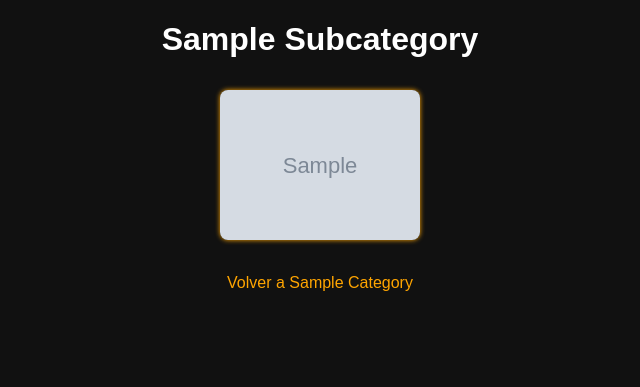
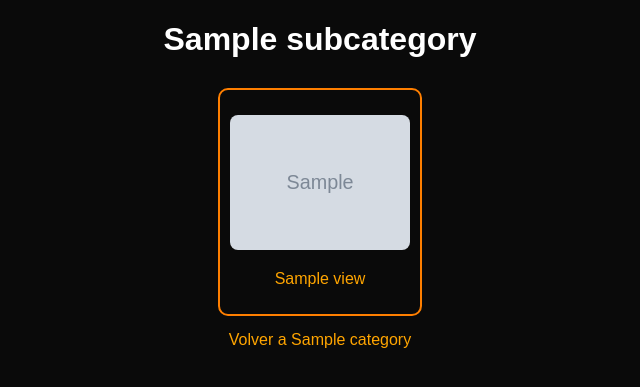
Before and after one commit to Pacoautor/phomagic, a Django app: template products/templates/view_products.html in a window 1280 px wide. Shown: the top 387 px of the page, without its empty margins (320-960 px from the left). Run offline with Django 3.2, Linux system fonts and the light colour scheme; the template is opened without the code that fills it: most values are stand-ins (such as "Sample title", 1, 10 or a date in 2020); grey boxes marked "Sample" are stand-in pictures; parts of the project's set-up code (start-up, migrations or seed data) failed here and were passed over.

Commit message:
🚀 Corregir rutas y flujo completo de vistas hasta upload_photo

```diff
--- a/products/templates/view_products.html
+++ b/products/templates/view_products.html
@@ -2,23 +2,27 @@
 <html lang="es">
 <head>
     <meta charset="UTF-8">
-    <title>{{ subcategory|title }}</title>
+    <title>{{ subcategory }}</title>
     <style>
-        body { background-color: #111; color: #fff; text-align: center; font-family: Arial; }
-        img { margin: 10px; width: 200px; height: auto; border-radius: 8px; box-shadow: 0 0 5px #ffa500; }
-        a { color: #ffa500; text-decoration: none; display: block; margin-top: 20px; }
-        a:hover { text-decoration: underline; }
+        body { background-color: #0a0a0a; color: white; text-align: center; font-family: Arial; }
+        .container { display: flex; justify-content: center; flex-wrap: wrap; gap: 20px; margin-top: 30px; }
+        .view-card { border: 2px solid #ff7f00; border-radius: 10px; padding: 10px; width: 180px; cursor: pointer; }
+        .view-card img { width: 100%; border-radius: 8px; }
+        a { text-decoration: none; color: orange; display: block; margin-top: 15px; }
     </style>
 </head>
 <body>
-    <h1>{{ subcategory|title }}</h1>
-    {% if images %}
-        {% for img in images %}
-            <img src="{{ img }}" alt="{{ subcategory }}">
+    <h1>{{ subcategory }}</h1>
+    <div class="container">
+        {% for view in views %}
+        <div class="view-card">
+            <a href="{% url 'upload_photo' category subcategory view.name %}">
+                <img src="{{ view.image }}" alt="{{ view.name }}">
+                <p>{{ view.name }}</p>
+            </a>
+        </div>
         {% endfor %}
-    {% else %}
-        <p>No se encontraron imágenes para esta subcategoría.</p>
-    {% endif %}
-    <a href="/subcategory/{{ category }}/">Volver a {{ category|title }}</a>
+    </div>
+    <a href="javascript:history.back()">Volver a {{ category }}</a>
 </body>
 </html>
--- a/products/urls.py
+++ b/products/urls.py
@@ -3,7 +3,7 @@ from . import views
 
 urlpatterns = [
     path('', views.select_category, name='select_category'),
-    path('subcategory/<str:category>/', views.select_subcategory, name='select_subcategory'),
-    path('view/<str:category>/<str:subcategory>/', views.view_products, name='view_products'),
+    path('<str:category>/', views.select_subcategory, name='select_subcategory'),
+    path('<str:category>/<str:subcategory>/', views.view_products, name='view_products'),
     path('upload/<str:category>/<str:subcategory>/<str:view_name>/', views.upload_photo, name='upload_photo'),
 ]
```
Also changed, not shown: products/views.py (+26 -62 lines).
